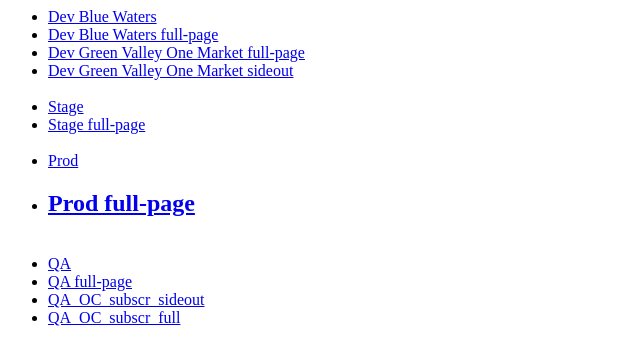
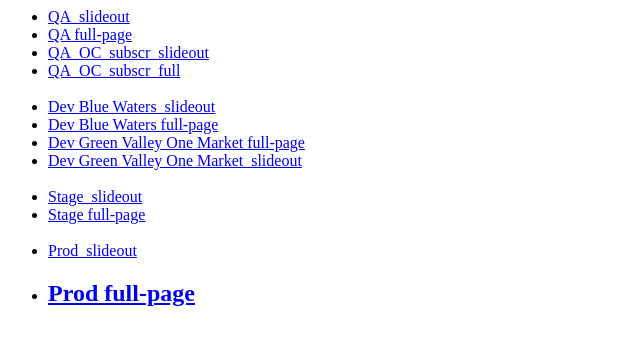
Before and after one commit to dariapek28/RQP, a plain HTML site: page prod_full.html in a window 1280 px wide. Shown: the whole page, without its empty margins (0-640 px from the left). Drawn offline with Linux system fonts and the light colour scheme; a script that the page names is missing.

Commit message:
Update prod_full.html

```diff
--- a/prod_full.html
+++ b/prod_full.html
@@ -5,21 +5,21 @@
 </head>
 <body>
 <ul>
-<li><a href="https://dariapek28.github.io/RQP/">Dev Blue Waters </a></li>
+<li><a href="https://dariapek28.github.io/RQP/qa.html">QA_slideout </a></li>
+<li><a href="https://dariapek28.github.io/RQP/qa_full.html">QA full-page </a></li>
+<li><a href="https://dariapek28.github.io/RQP/qa_OC_subscr_slideout.html">QA_OC_subscr_slideout </a></li>
+<li><a href="https://dariapek28.github.io/RQP/qa_OC_subscr_full.html">QA_OC_subscr_full </a></li>
+<br>
+<li><a href="https://dariapek28.github.io/RQP/">Dev Blue Waters_slideout </a></li>
 <li><a href="https://dariapek28.github.io/RQP/dev_full.html">Dev Blue Waters full-page </a></li>
 <li><a href="https://dariapek28.github.io/RQP/dev_full2.html">Dev Green Valley One Market full-page</a></li>
-<li><a href="https://dariapek28.github.io/RQP/">Dev Green Valley One Market sideout</a></li>
+<li><a href="https://dariapek28.github.io/RQP/">Dev Green Valley One Market_slideout</a></li>
 <br>
-<li><a href="https://dariapek28.github.io/RQP/stage.html">Stage </a></li>
+<li><a href="https://dariapek28.github.io/RQP/stage.html">Stage_slideout </a></li>
 <li><a href="https://dariapek28.github.io/RQP/stage_full.html">Stage full-page </a></li>
 <br>
-<li><a href="https://dariapek28.github.io/RQP/prod.html">Prod </a></li>
+<li><a href="https://dariapek28.github.io/RQP/prod.html">Prod_slideout </a></li>
 <li><a href="https://dariapek28.github.io/RQP/prod_full.html"><h2>Prod full-page </h2></a></li>
-<br>
-<li><a href="https://dariapek28.github.io/RQP/qa.html">QA </a></li>
-<li><a href="https://dariapek28.github.io/RQP/qa_full.html">QA full-page </a></li>
-<li><a href="https://dariapek28.github.io/RQP/qa_OC_subscr_sideout.html">QA_OC_subscr_sideout </a></li>
-<li><a href="https://dariapek28.github.io/RQP/qa_OC_subscr_full.html">QA_OC_subscr_full </a></li>
 </ul>
 <script src="https://app.roofle.com/roof-quote-pro-embedded-widget.js?id=CUezTyscU-iLTHo5H9veH" async></script>
 </body>
```
